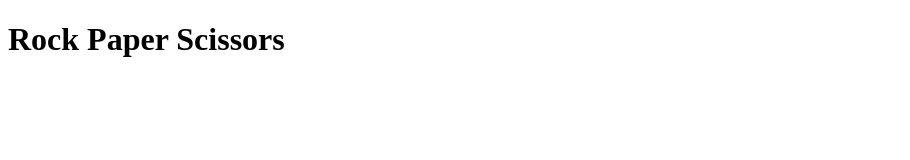
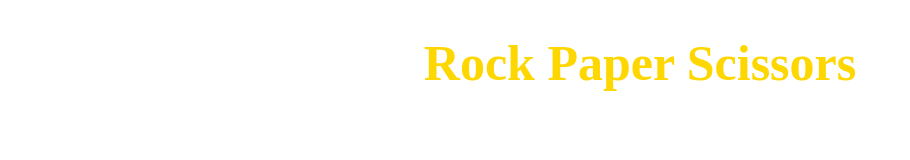
Before and after one commit to seba3510/Rock-Paper-Scissors, a plain HTML site: page src/index.html in a window 1280 px wide. Shown: the whole page, without its empty margins (0-910 px from the left). Drawn offline with Linux system fonts and the light colour scheme.

Commit message:
Style header

```diff
--- a/src/index.html
+++ b/src/index.html
@@ -4,6 +4,7 @@
     <meta charset="UTF-8" />
     <meta name="viewport" content="width=device-width, initial-scale=1.0" />
     <title>Rock Paper Scissors</title>
+    <link rel="stylesheet" href="./styles.css" />
   </head>
   <body>
     <div>
--- /dev/null
+++ b/src/styles.css
@@ -0,0 +1,6 @@
+h1 {
+  color: gold;
+  text-align: center;
+  font-weight: bold;
+  font-size: 50px;
+}
```
Also changed, not shown: styles.css (deleted).
